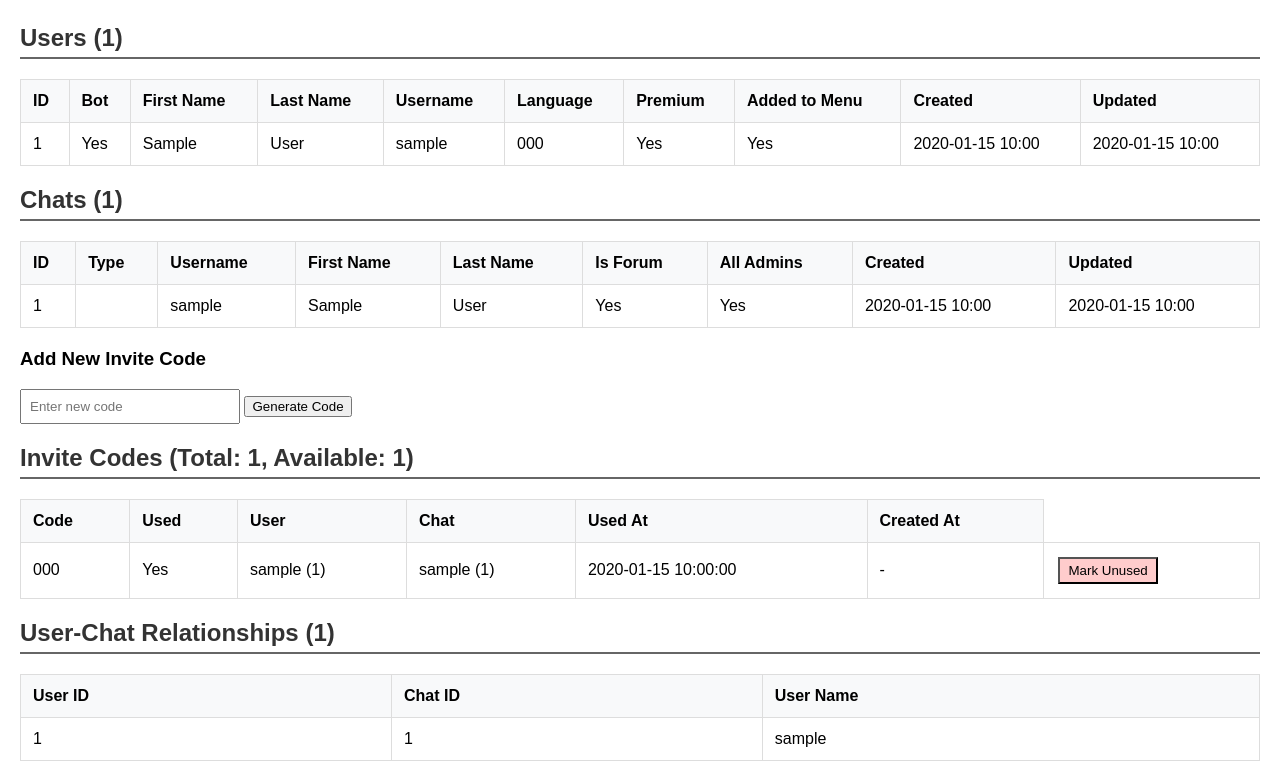
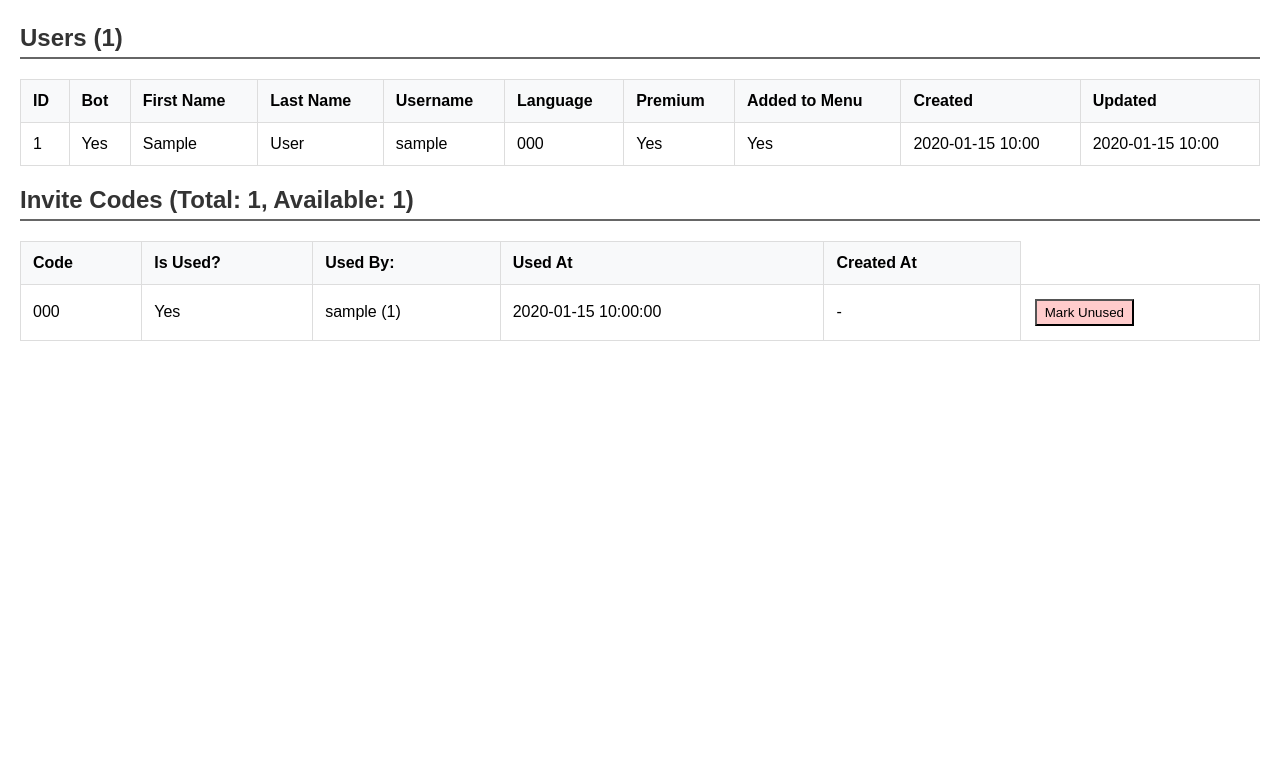
Before and after one commit to KieganAA/php-telegram-conference-bot, a PHP site: page /dashboard.php in a window 1280 px wide. Shown: the part 146-927 px from the top of the page. After the commit the page ends 487 px from the top, so only its background shows below. Run offline with PHP 8.4, Linux system fonts and the light colour scheme; the visitor is signed in with stand-in values (Sample User, id 1); tables that the repository leaves empty or names only in its code hold one stand-in row (values such as "Sample post"); data that the repository does not hold is empty.

Commit message:
feat: new stuff

```diff
--- a/public/dashboard.php
+++ b/public/dashboard.php
@@ -186,48 +186,48 @@ $currentPage = basename($_SERVER['PHP_SELF']);
 </table>
 
 <!-- Chats Table -->
-<h2>Chats (<?= count($chats) ?>)</h2>
-<table>
-    <thead>
-    <tr>
-        <th>ID</th>
-        <th>Type</th>
-        <th>Username</th>
-        <th>First Name</th>
-        <th>Last Name</th>
-        <th>Is Forum</th>
-        <th>All Admins</th>
-        <th>Created</th>
-        <th>Updated</th>
-    </tr>
-    </thead>
-    <tbody>
-    <?php foreach ($chats as $chat): ?>
-        <tr>
-            <td><?= htmlspecialchars($chat['id']) ?></td>
-            <td><?= htmlspecialchars($chat['type']) ?></td>
-            <td><?= htmlspecialchars($chat['username']) ?? '-' ?></td>
-            <td><?= htmlspecialchars($chat['first_name']) ?? '-' ?></td>
-            <td><?= htmlspecialchars($chat['last_name']) ?? '-' ?></td>
-            <td><?= $chat['is_forum'] ? 'Yes' : 'No' ?></td>
-            <td><?= $chat['all_members_are_administrators'] ? 'Yes' : 'No' ?></td>
-            <td><?= $formatDate($chat['created_at']) ?></td>
-            <td><?= $formatDate($chat['updated_at']) ?></td>
-        </tr>
-    <?php endforeach; ?>
-    </tbody>
-</table>
 
-<div class="code-controls">
-    <h3>Add New Invite Code</h3>
-    <form method="POST">
-        <input type="hidden" name="action" value="add_code">
-        <input class="code-input" type="text" name="new_code"
-               placeholder="Enter new code" required>
-        <button type="submit">Generate Code</button>
-    </form>
-</div>
-
+<!--<h2>Chats (--><?php //= count($chats) ?><!--)</h2>-->
+<!--<table>-->
+<!--    <thead>-->
+<!--    <tr>-->
+<!--        <th>ID</th>-->
+<!--        <th>Type</th>-->
+<!--        <th>Username</th>-->
+<!--        <th>First Name</th>-->
+<!--        <th>Last Name</th>-->
+<!--        <th>Is Forum</th>-->
+<!--        <th>All Admins</th>-->
+<!--        <th>Created</th>-->
+<!--        <th>Updated</th>-->
+<!--    </tr>-->
+<!--    </thead>-->
+<!--    <tbody>-->
+<!--    --><?php //foreach ($chats as $chat): ?>
+<!--        <tr>-->
+<!--            <td>--><?php //= htmlspecialchars($chat['id']) ?><!--</td>-->
+<!--            <td>--><?php //= htmlspecialchars($chat['type']) ?><!--</td>-->
+<!--            <td>--><?php //= htmlspecialchars($chat['username']) ?? '-' ?><!--</td>-->
+<!--            <td>--><?php //= htmlspecialchars($chat['first_name']) ?? '-' ?><!--</td>-->
+<!--            <td>--><?php //= htmlspecialchars($chat['last_name']) ?? '-' ?><!--</td>-->
+<!--            <td>--><?php //= $chat['is_forum'] ? 'Yes' : 'No' ?><!--</td>-->
+<!--            <td>--><?php //= $chat['all_members_are_administrators'] ? 'Yes' : 'No' ?><!--</td>-->
+<!--            <td>--><?php //= $formatDate($chat['created_at']) ?><!--</td>-->
+<!--            <td>--><?php //= $formatDate($chat['updated_at']) ?><!--</td>-->
+<!--        </tr>-->
+<!--    --><?php //endforeach; ?>
+<!--    </tbody>-->
+<!--</table>-->
+<!---->
+<!--<div class="code-controls">-->
+<!--    <h3>Add New Invite Code</h3>-->
+<!--    <form method="POST">-->
+<!--        <input type="hidden" name="action" value="add_code">-->
+<!--        <input class="code-input" type="text" name="new_code"-->
+<!--               placeholder="Enter new code" required>-->
+<!--        <button type="submit">Generate Code</button>-->
+<!--    </form>-->
+<!--</div>-->
 
 <!-- Invite Codes Table -->
 <h2>Invite Codes (Total: <?= count($inviteCodes) ?>, Available: <?= DatabaseService::getAvailableCodeCount() ?>)</h2>
@@ -235,9 +235,8 @@ $currentPage = basename($_SERVER['PHP_SELF']);
     <thead>
     <tr>
         <th>Code</th>
-        <th>Used</th>
-        <th>User</th>
-        <th>Chat</th>
+        <th>Is Used?</th>
+        <th>Used By:</th>
         <th>Used At</th>
         <th>Created At</th>
     </tr>
@@ -253,11 +252,6 @@ $currentPage = basename($_SERVER['PHP_SELF']);
             <td>
                 <?= $code['user_username']
                     ? htmlspecialchars($code['user_username']) . " ({$code['user_id']})"
-                    : '-' ?>
-            </td>
-            <td>
-                <?= $code['chat_username']
-                    ? htmlspecialchars($code['chat_username']) . " ({$code['chat_id']})"
                     : '-' ?>
             </td>
             <td><?= $code['used_at'] ?? '-' ?></td>
@@ -305,29 +299,32 @@ $currentPage = basename($_SERVER['PHP_SELF']);
 </table>
 
 <!-- User-Chat Relationships Table -->
-<h2>User-Chat Relationships (<?= count($userChats) ?>)</h2>
-<table>
-    <thead>
-    <tr>
-        <th>User ID</th>
-        <th>Chat ID</th>
-        <th>User Name</th>
-    </tr>
-    </thead>
-    <tbody>
-    <?php foreach ($userChats as $relation): ?>
-        <tr>
-            <td><?= htmlspecialchars($relation['user_id']) ?></td>
-            <td><?= htmlspecialchars($relation['chat_id']) ?></td>
-            <td><?= htmlspecialchars($relation['user_username']) ?? 'N/A' ?></td>
-        </tr>
-    <?php endforeach; ?>
-    </tbody>
-</table>
+<!--<h2>User-Chat Relationships (--><?php //= count($userChats) ?><!--)</h2>-->
+<!--<table>-->
+<!--    <thead>-->
+<!--    <tr>-->
+<!--        <th>User ID</th>-->
+<!--        <th>Chat ID</th>-->
+<!--        <th>User Name</th>-->
+<!--    </tr>-->
+<!--    </thead>-->
+<!--    <tbody>-->
+<!--    --><?php //foreach ($userChats as $relation): ?>
+<!--        <tr>-->
+<!--            <td>--><?php //= htmlspecialchars($relation['user_id']) ?><!--</td>-->
+<!--            <td>--><?php //= htmlspecialchars($relation['chat_id']) ?><!--</td>-->
+<!--            <td>--><?php //= htmlspecialchars($relation['user_username']) ?? 'N/A' ?><!--</td>-->
+<!--        </tr>-->
+<!--    --><?php //endforeach; ?>
+<!--    </tbody>-->
+<!--</table>-->
+
 </body>
+
 <?php if (!empty($error)): ?>
     <div style="color: red; padding: 10px; border: 1px solid red; margin: 10px 0;">
         Error: <?= htmlspecialchars($error) ?>
     </div>
 <?php endif; ?>
+
 </html>
```
